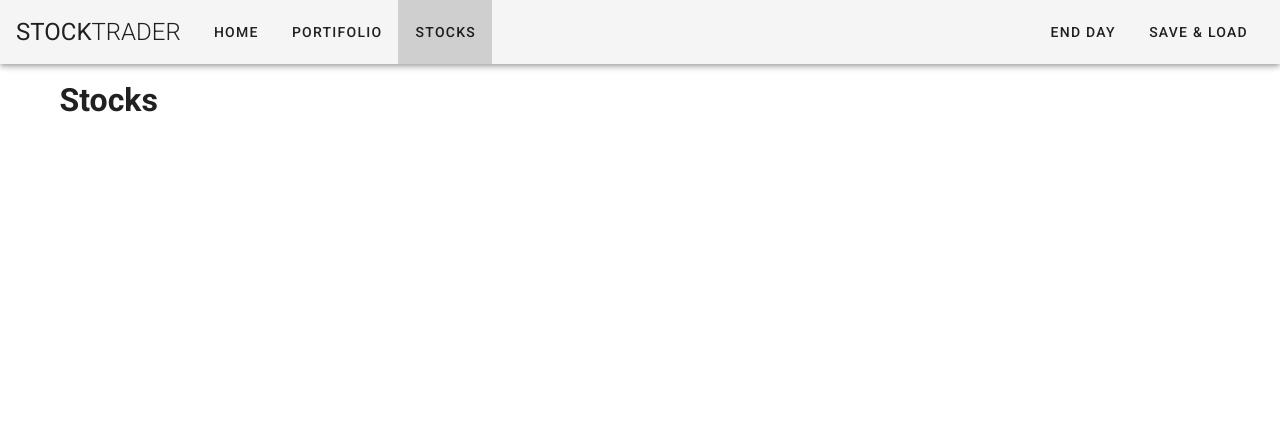
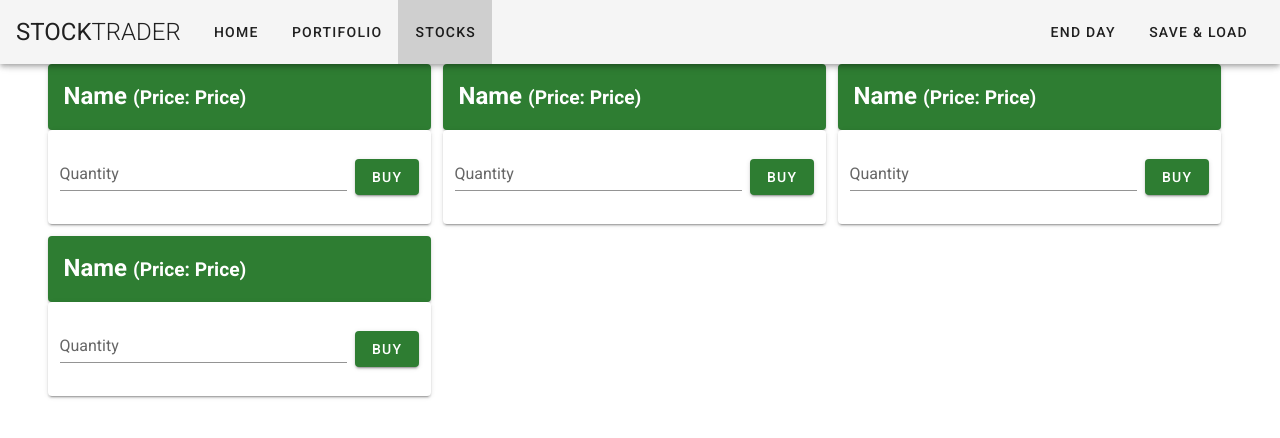
Before and after one commit to pedrosales/stock-trader, a Vue app: page /stocks in a window 1280 px wide. Shown: the top 438 px of the page. Built offline with nearby package versions, Linux system fonts and the light colour scheme.

Commit message:
stock component

```diff
--- a/src/components/stocks/Stock.vue
+++ b/src/components/stocks/Stock.vue
@@ -1,5 +1,20 @@
 <template>
-  <h1>Stocks</h1>
+  <v-flex class="pr-3 pb-3" xs12 mg6 lg4>
+    <v-card class="green darken-3 white--text">
+      <v-card-title class="headline">
+        <strong>
+          Name
+          <small>(Price: Price)</small>
+        </strong>
+      </v-card-title>
+    </v-card>
+    <v-card>
+      <v-container fill-height>
+        <v-text-field label="Quantity" type="number" class="pr-2"></v-text-field>
+        <v-btn class="green darken-3 white--text">Buy</v-btn>
+      </v-container>
+    </v-card>
+  </v-flex>
 </template>
 
 <script>
--- a/src/components/stocks/Stocks.vue
+++ b/src/components/stocks/Stocks.vue
@@ -1,9 +1,25 @@
 <template>
-  <h1>Stocks</h1>
+  <v-layout row wrap>
+    <Stock v-for="stock in stocks" :key="stock.id" />
+  </v-layout>
 </template>
 
 <script>
-export default {};
+import Stock from "./Stock.vue";
+
+export default {
+  components: { Stock },
+  data() {
+    return {
+      stocks: [
+        { id: 1, name: "BMW", price: 110 },
+        { id: 2, name: "Google", price: 200 },
+        { id: 3, name: "Apple", price: 280 },
+        { id: 4, name: "Twitter", price: 83 },
+      ],
+    };
+  },
+};
 </script>
 
 <style>
```
